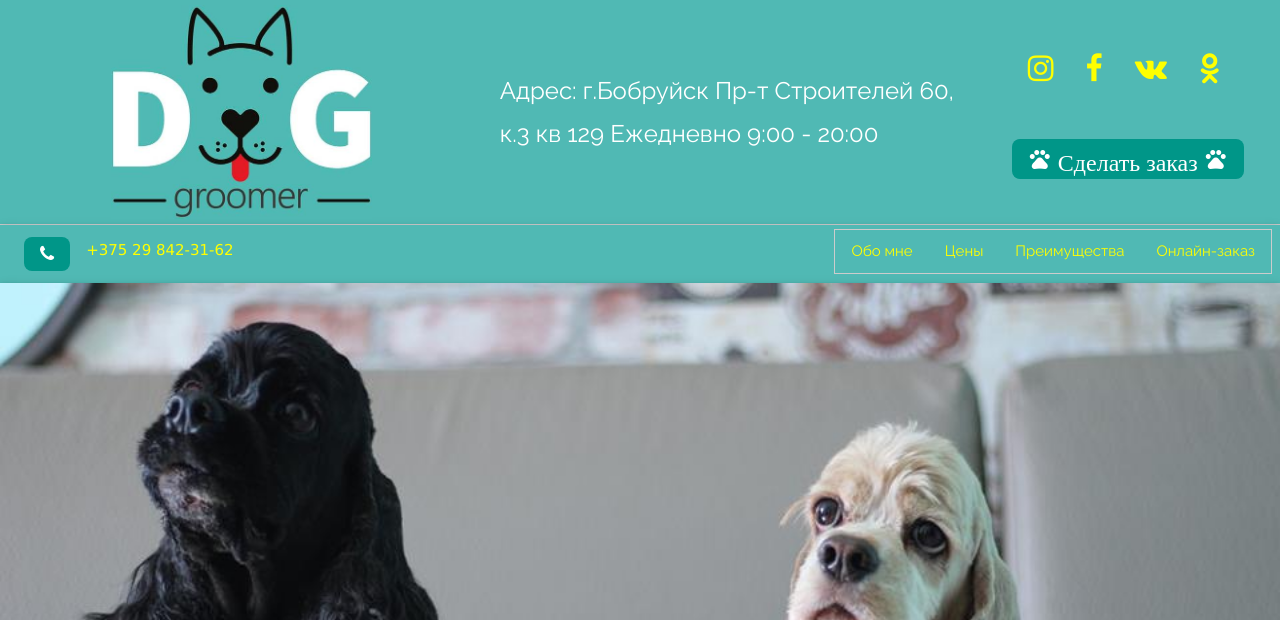
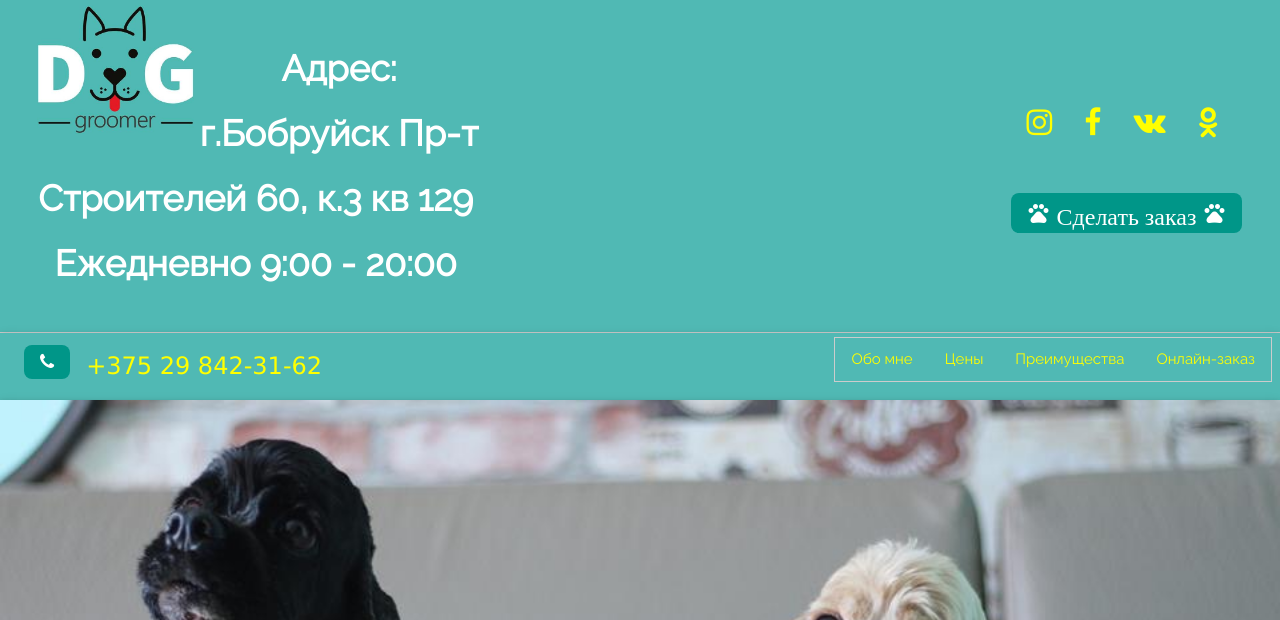
Before and after one commit to WNRumford/olesya, a Flask app: page / in a window 1280 px wide. Shown: the top 620 px of the page. Run offline with Flask 2, Linux system fonts and the light colour scheme; some libraries are stand-ins or nearby versions.

Commit message:
мелкие косметические правки

```diff
--- a/templates/index.html
+++ b/templates/index.html
@@ -13,14 +13,16 @@
 <script src="https://www.w3schools.com/lib/w3.js"></script>
 <body>
 
-	<header class="header w3-cell-row w3-border-bottom">
-		<div class="w3-container w3-cell w3-cell-middle w3-mobile w3-center">
-			<img src="static/images/logo1.jpg" alt="Logo" class="" style="width:60%; padding: 5px;">
+	<header class="w3-container header w3-cell-row w3-border-bottom">
+		<div class="w3-container w3-cell w3-mobile w3-center" style="">
+			<img src="static/images/logo1.jpg" alt="Logo" class="w3-left" style="width:35%; margin: 5px;">
+			<p class="w3-text-white w3-xxlarge w3-center"><b>Адрес: г.Бобруйск Пр-т Строителей 60, к.3 кв 129
+			Ежедневно 9:00 - 20:00</b></p>
 		</div>
 
-		<div class="w3-container w3-cell w3-cell-middle w3-text-white w3-xlarge w3-mobile" style="width: 40%;">
-			Адрес: г.Бобруйск Пр-т Строителей 60, к.3 кв 129
-			Ежедневно 9:00 - 20:00
+		<div class="w3-container w3-cell w3-cell-middle w3-text-white w3-xxlarge w3-mobile" style="width: 40%;">
+			<!--Адрес: г.Бобруйск Пр-т Строителей 60, к.3 кв 129 -->
+			<!--Ежедневно 9:00 - 20:00  -->
 		</div>
 
 		<div class="w3-container w3-cell w3-cell-middle w3-mobile">
@@ -51,7 +53,7 @@
 	<!-- menu -->
 	<div class="w3-card" id="navbar">
 		<div class="w3-bar w3-card w3-padding-small">
-			<div class="w3-bar-item"><a href="tel:+375 29 842-31-62"><i class="fa fa-phone w3-bar-item w3-large w3-button w3-round-large w3-teal w3-ripple"></i></a><span class="w3-margin tel">+375 29 842-31-62</span></div>
+			<div class="w3-bar-item"><a href="tel:+375 29 842-31-62"><i class="fa fa-phone w3-bar-item w3-large w3-button w3-round-large w3-teal w3-ripple"></i></a><span class="w3-margin w3-xlarge tel">+375 29 842-31-62</span></div>
 			<div class="w3-right w3-border">
 				<a href="#about" class="w3-bar-item w3-button w3-mobile w3-hide-small">Обо мне</a>
 				<a href="#prices" class="w3-bar-item w3-button w3-mobile w3-hide-small">Цены</a>
```
Also changed, not shown: other parts of templates/index.html (+38 -36 lines).
